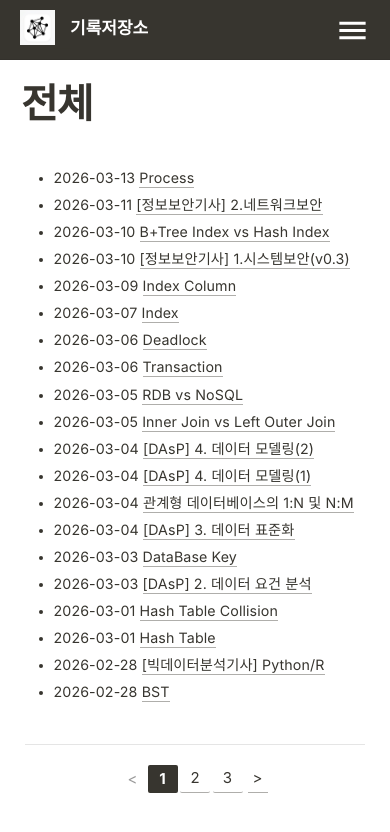
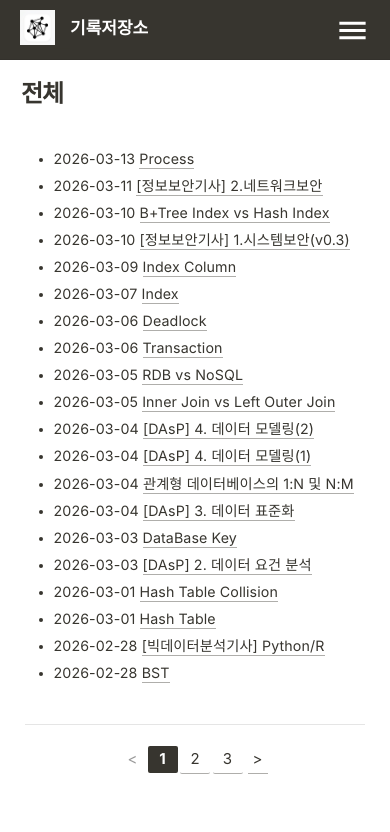
Before and after one commit to mooooonmin/mooooonmin.github.io, a Jekyll site: the page built from index.html, in a window 390 px wide. Shown: the top 832 px of the page. Built offline with Jekyll 4.4.1, drawn with Linux system fonts in a browser that asks for light colours; some web fonts are replaced; the list of posts is cut into pages by our own code.

Commit message:
타이틀 크기 수정

```diff
--- a/_layouts/default.html
+++ b/_layouts/default.html
@@ -7,7 +7,7 @@
     <title>{{ site.title }}</title>
     {% feed_meta %}
     <link rel="stylesheet" as="style" crossorigin href="https://cdn.jsdelivr.net/gh/orioncactus/pretendard@v1.3.9/dist/web/static/pretendard.min.css" />
-    <link rel="stylesheet" href="{{ site.baseurl }}/css/main.css" />
+    <link rel="stylesheet" href="{{ site.baseurl }}/css/main.css?v=20260315-1" />
     <link
       rel="apple-touch-icon"
       href="{{ site.baseurl }}/apple-touch-icon.png?v=2"
--- a/_sass/_layout.scss
+++ b/_sass/_layout.scss
@@ -253,24 +253,24 @@ $nav-image: $baseurl + "/images/menu.svg";
 	}
 
 	h2 {
-		font-size: 2rem;
+		font-size: 1.8rem;
 		margin-left: -1px;
 		color: #888;
 		letter-spacing: 0;
 	}
 
 	h3 {
-		font-size: 4rem;
+		font-size: 2.4rem;
 		margin-left: -4px;
 	}
 
 	@media (min-width: $mobile-break) {
 		h2 {
-			font-size: 2.65rem;
+			font-size: 2.2rem;
 		}
 
 		h3 {
-			font-size: 5.4rem;
+			font-size: 3rem;
 		}
 	}
 
--- a/_sass/_typography.scss
+++ b/_sass/_typography.scss
@@ -51,30 +51,30 @@ h6 {
 }
 
 h1 {
-	font-size: 5rem;
+	font-size: 3rem;
 	letter-spacing: -2px;
 	text-indent: -3px;
 }
 
 h2 {
-	font-size: 3.6rem;
+	font-size: 2.4rem;
 	letter-spacing: -1px;
 }
 
 h3 {
-	font-size: 3rem;
+	font-size: 2rem;
 }
 
 h4 {
-	font-size: 2.3rem;
+	font-size: 1.7rem;
 }
 
 h5 {
-	font-size: 2rem;
+	font-size: 1.5rem;
 }
 
 h6 {
-	font-size: 2rem;
+	font-size: 1.4rem;
 }
 
 a {
@@ -183,28 +183,28 @@ kbd {
 	}
 
 	h1 {
-		font-size: 4.5rem;
+		font-size: 2.8rem;
 		text-indent: -2px;
 	}
 
 	h2 {
-		font-size: 3.6rem;
+		font-size: 2.3rem;
 	}
 
 	h3 {
-		font-size: 3.1rem;
+		font-size: 1.9rem;
 	}
 
 	h4 {
-		font-size: 2.5rem;
+		font-size: 1.6rem;
 	}
 
 	h5 {
-		font-size: 2.2rem;
+		font-size: 1.5rem;
 	}
 
 	h6 {
-		font-size: 1.8rem;
+		font-size: 1.4rem;
 	}
 }
 
@@ -231,28 +231,28 @@ kbd {
 	}
 
 	h1 {
-		font-size: 2.8rem;
+		font-size: 2.1rem;
 		letter-spacing: -1px;
 	}
 
 	h2 {
-		font-size: 2.4rem;
+		font-size: 1.9rem;
 		letter-spacing: 0;
 	}
 
 	h3 {
-		font-size: 2.1rem;
+		font-size: 1.7rem;
 	}
 
 	h4 {
-		font-size: 1.9rem;
+		font-size: 1.5rem;
 	}
 
 	h5 {
-		font-size: 1.8rem;
+		font-size: 1.4rem;
 	}
 
 	h6 {
-		font-size: 1.8rem;
+		font-size: 1.3rem;
 	}
 }
```
